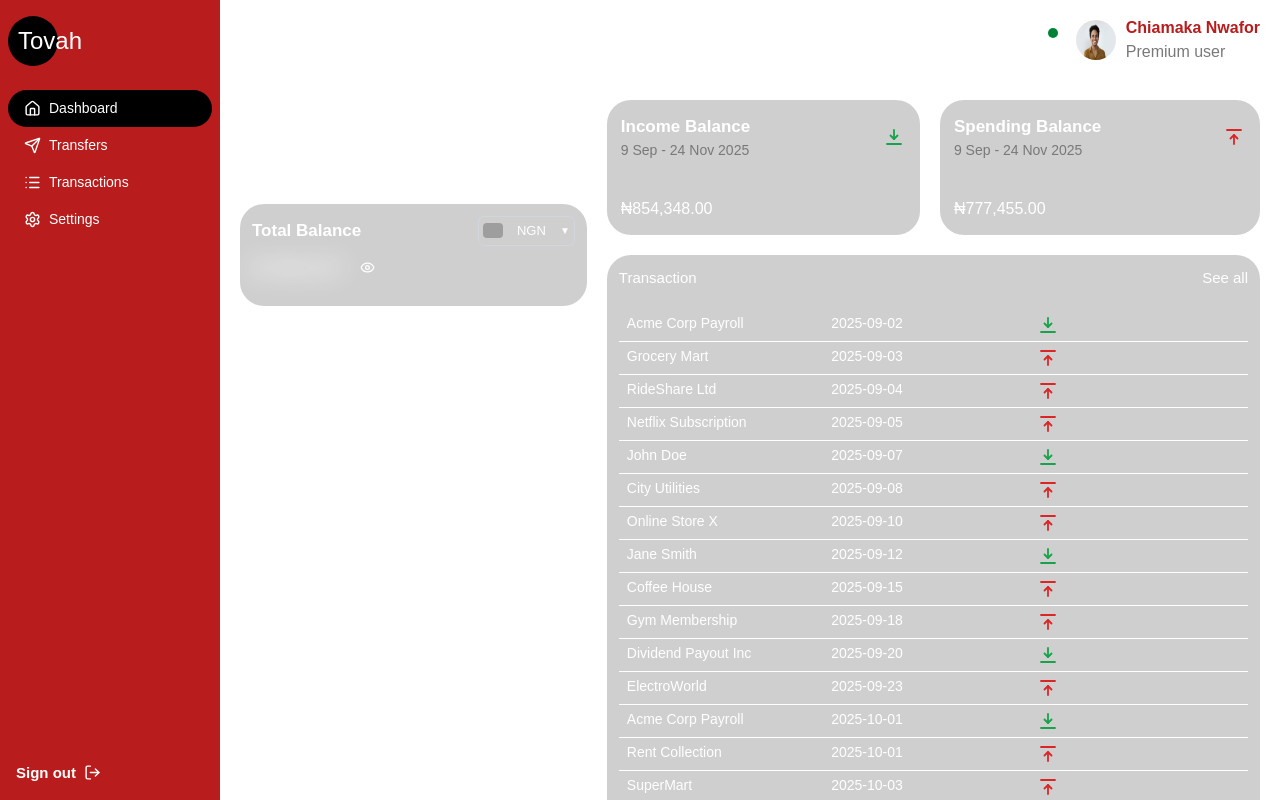
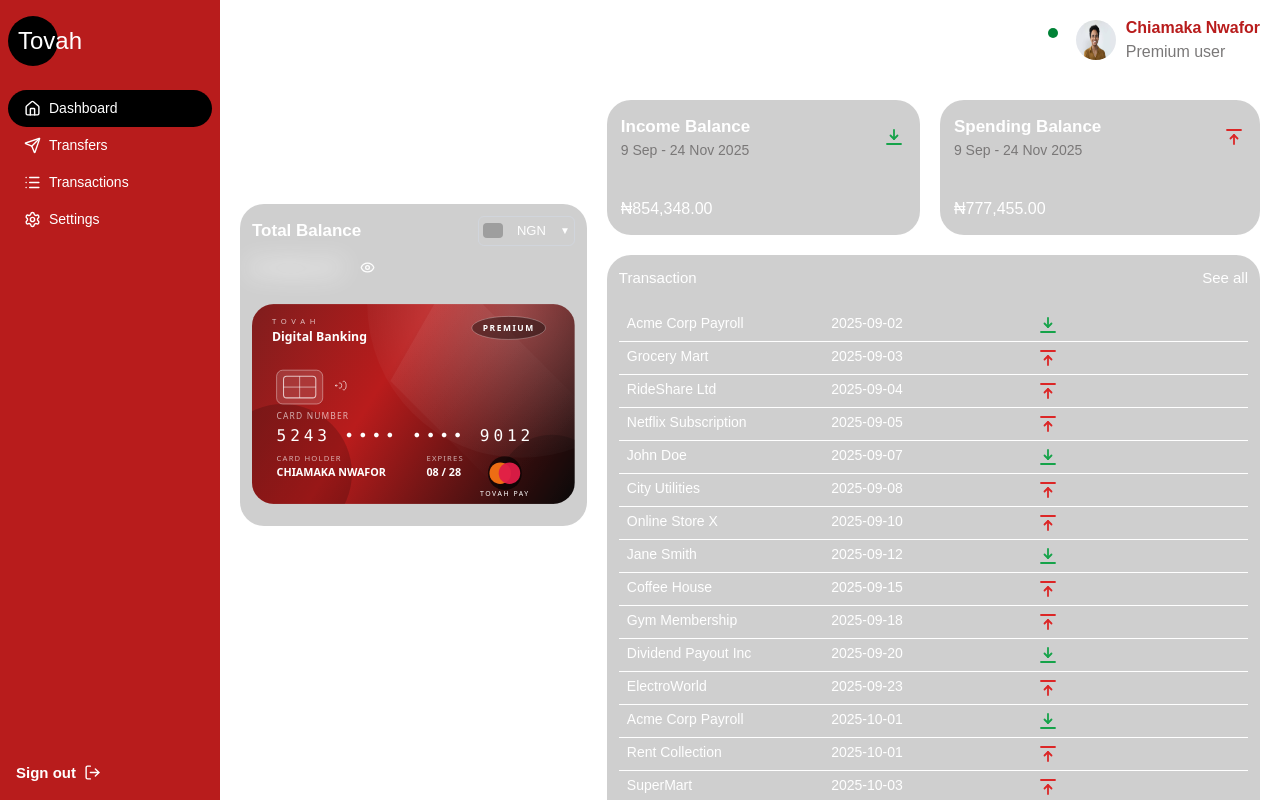
Before and after one commit to TomLayan1/dashboard, a Next.js app: page /dashboard in a window 1280 px wide. Built offline with nearby package versions, Linux system fonts and the light colour scheme; grey boxes are pictures that could not be loaded.

Commit message:
ATM SVM added to the Home tab

```diff
--- a/src/components/DashboardComponents/Home/Balance.tsx
+++ b/src/components/DashboardComponents/Home/Balance.tsx
@@ -68,6 +68,7 @@ export default function Balance({ currencies, selected, setSelected }: BalancePr
           </div>
           <div>
             {/* ATM Card */}
+            <AtmCard />
           </div>
         </div>
       </div>
```
